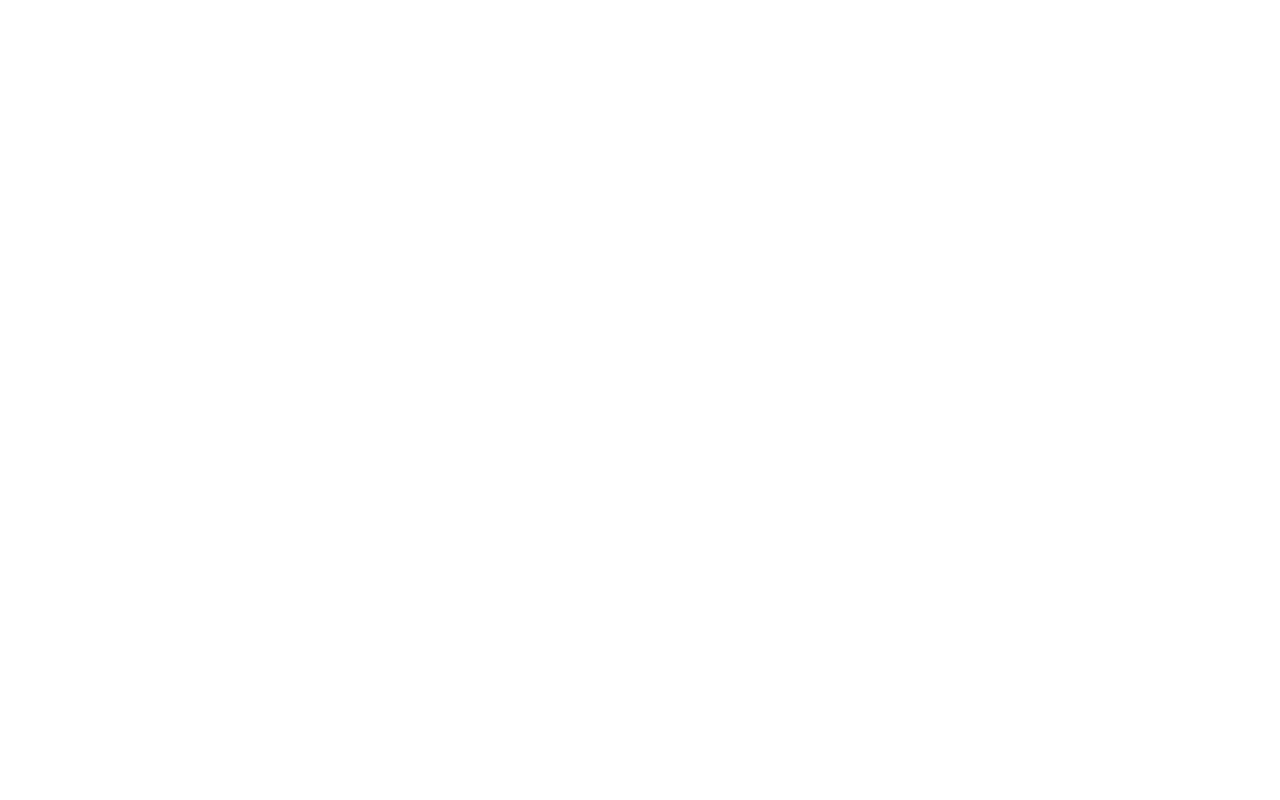
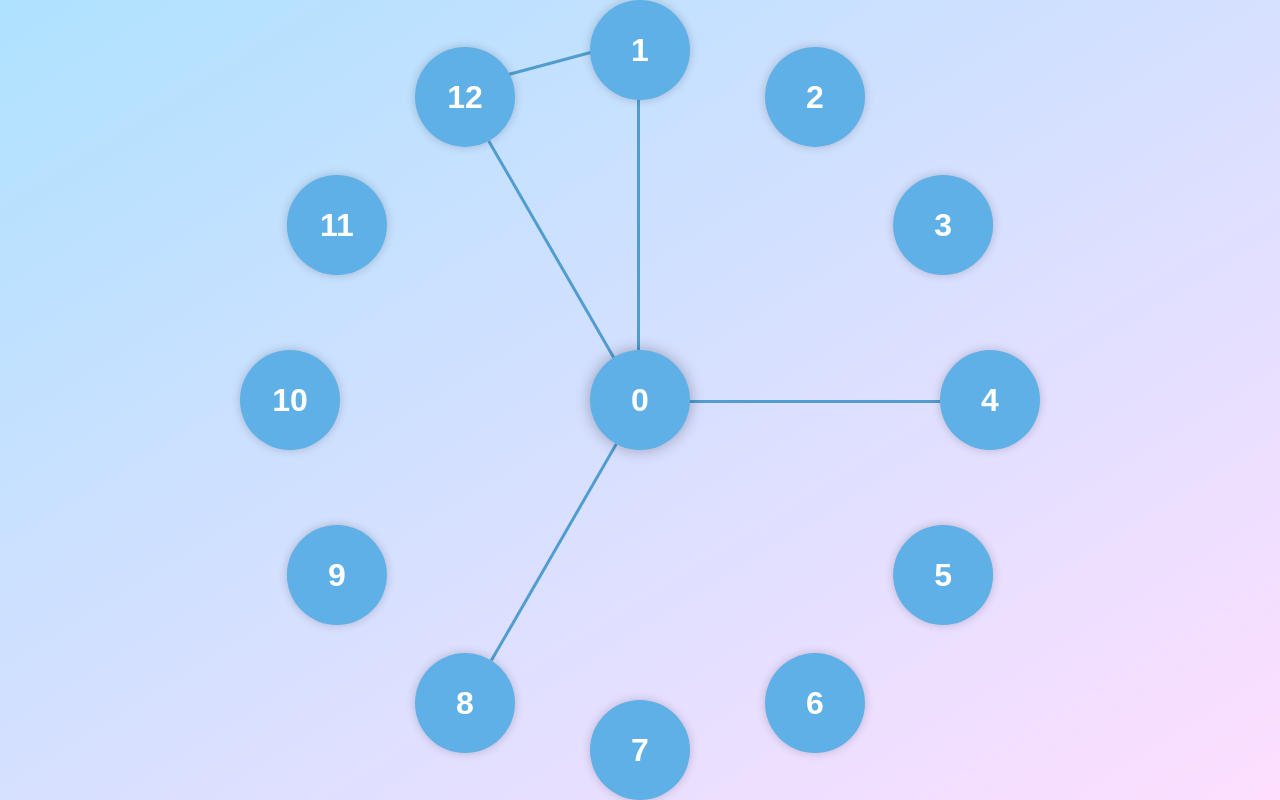
Before and after one commit to Darya-Rusanova/Darya-Rusanova.github.io, a plain HTML site: page index.html in a window 1280 px wide. Drawn offline with Linux system fonts and the light colour scheme.

Commit message:
+главная страница

```diff
--- a/index.html
+++ b/index.html
@@ -3,9 +3,34 @@
 <head>
     <meta charset="UTF-8">
     <meta name="viewport" content="width=device-width, initial-scale=1.0">
+    <link href="main.css" type="text/css" rel="stylesheet" media="screen">
+    <link href="style.css" type="text/css" rel="stylesheet" media="screen">
     <title>Document</title>
 </head>
 <body>
+    <div class="circle-container">
+        <!-- Центральный блок -->
+        <div class="center-block">0</div>
+        <!-- Блоки по кругу -->
+        <div class="circle-block" style="--i: 1">1</div>
+        <div class="circle-block" style="--i: 2">2</div>
+        <div class="circle-block" style="--i: 3">3</div>
+        <div class="circle-block" style="--i: 4">4</div>
+        <div class="circle-block" style="--i: 5">5</div>
+        <div class="circle-block" style="--i: 6">6</div>
+        <div class="circle-block" style="--i: 7">7</div>
+        <div class="circle-block" style="--i: 8">8</div>
+        <div class="circle-block" style="--i: 9">9</div>
+        <div class="circle-block" style="--i: 10">10</div>
+        <div class="circle-block" style="--i: 11">11</div>
+        <div class="circle-block" style="--i: 12">12</div>
+         <!-- Соединительные линии -->
+         <div class="connection connection-1-0"></div>
+         <div class="connection connection-0-12"></div>
+         <div class="connection connection-0-8"></div>
+         <div class="connection connection-0-4"></div>
+         <div class="connection connection-1-12"></div>
+    </div>
 
 </body>
 </html>
--- /dev/null
+++ b/main.css
@@ -0,0 +1,5 @@
+html{
+    background: linear-gradient(to bottom right, #AEE2FF, #FEDEFF) ;
+    background-attachment: fixed;
+    height: 100%;
+}
--- /dev/null
+++ b/style.css
@@ -0,0 +1,103 @@
+body {
+    margin: 0;
+    padding: 0;
+    height: 100vh;
+    display: flex;
+    justify-content: center;
+    align-items: center;
+    font-family: Arial, sans-serif;
+}
+
+.circle-container {
+    position: relative;
+    width: 90%;
+    height: 90%;
+}
+
+.center-block {
+    position: absolute;
+    top: 50%;
+    left: 50%;
+    transform: translate(-50%, -50%);
+    width: 100px;
+    height: 100px;
+    background-color: #5fb0e6;
+    border-radius: 50%;
+    display: flex;
+    justify-content: center;
+    align-items: center;
+    color: white;
+    font-size: 32px;
+    font-weight: bold;
+    box-shadow: 0 0 15px rgba(0, 0, 0, 0.3);
+    z-index: 10;
+}
+
+.circle-block {
+    position: absolute;
+    width: 100px;
+    height: 100px;
+    background-color: #5fb0e6;
+    border-radius: 50%;
+    display: flex;
+    justify-content: center;
+    align-items: center;
+    color: white;
+    font-size: 32px;
+    font-weight: bold;
+    box-shadow: 0 0 10px rgba(0, 0, 0, 0.2);
+
+    /* Центрируем блок */
+    top: 50%;
+    left: 50%;
+    margin: -50px 0 0 -50px; /* Смещаем на половину ширины/высоты */
+
+    /* Поворачиваем и смещаем по радиусу */
+    transform:
+        rotate(calc((var(--i) - 1) * 30deg)) /* Поворот против часовой (для коррекции) */
+        translate(0, -350px)                  /* Отодвигаем от центра */
+        rotate(calc((var(--i) - 1) * -30deg)); /* Компенсируем поворот текста */
+}
+.connection {
+    position: absolute;
+    background-color: #519dd0;
+    height: 3px;
+    transform-origin: 0 0;
+    z-index: -1;
+}
+
+/* 1-0 (центр) */
+.connection-1-0 {
+    width: 250px;
+    top: 50%;
+    left: 50%;
+    transform: rotate(90deg) translateX(-300px);
+}
+.connection-0-12 {
+    width: 250px;
+    top: 50%;
+    left: 50%;
+    transform: rotate(60deg) translateX(-300px);
+}
+
+/* 1-12 */
+.connection-0-8 {
+    width: 250px;
+    top: 50%;
+    left: 50%;
+    transform: rotate(-60deg) translateX(-300px);
+}
+
+/* 12-8 */
+.connection-0-4 {
+    width: 300px;
+    top: 50%;
+    left: 50%;
+    transform: translateY(0px) translateX(0px);
+}
+.connection-1-12 {
+    width: 150px;
+    top: 50%;
+    left: 50%;
+    transform: rotate(-15deg) translateY(-350px) translateX(-50px);
+}
```
